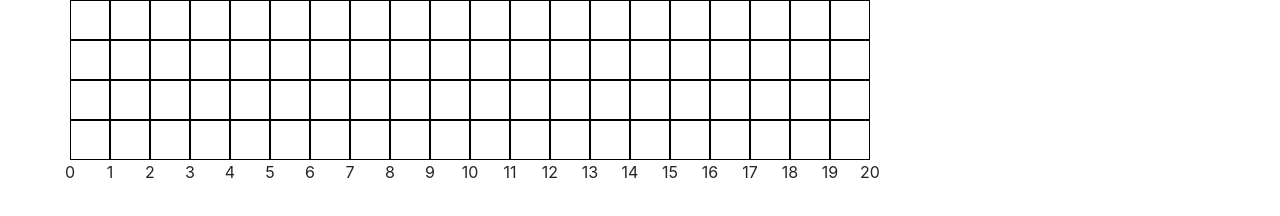
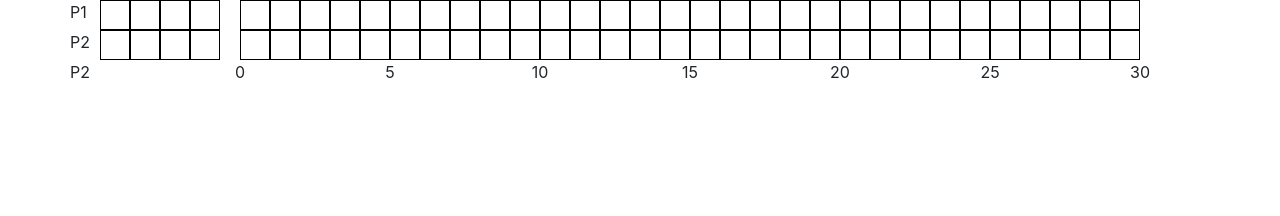
Before and after one commit to joaovirgili/escalonamentoDeProcessos, a plain HTML site: page index.html in a window 1280 px wide. Drawn offline with nearby package versions, Linux system fonts and the light colour scheme.

Commit message:
função de adicionar processos adicionada

```diff
--- a/css/index.css
+++ b/css/index.css
@@ -1,18 +1,35 @@
 .square {
     border: 1px solid black;
-    height: 40px;
-    width: 40px;
+    height: 30px;
+    width: 30px;
 }
 .index-row {
     position: relative;
-    left: -20px;
+}
+.index-cabecalho {
+    display: inline-flex;
+    margin-right: 5px;
 }
 
 .index {
-    height: 40px;
-    width: 40px;
-    /* margin-right: 20px; */
+    height: 30px;
+    width: 30px;
 }
 .center {
     margin: 0 auto;
 }
+
+.processoCabecalho {
+    display: inline-flex;
+    margin-right: 20px;
+}
+
+.processoExecucao{
+    display: inline-flex;
+}
+
+.processoNome {
+    width: 25px;
+    margin-right: 5px;
+    margin-bottom: 0px;
+}
--- a/index.html
+++ b/index.html
@@ -16,118 +16,139 @@
 
 <body>
     <div class="container">
-        <div class="center">
-            <div class="row">
-                <div class="col- square"></div>
-                <div class="col- square"></div>
-                <div class="col- square"></div>
-                <div class="col- square"></div>
-                <div class="col- square"></div>
-                <div class="col- square"></div>
-                <div class="col- square"></div>
-                <div class="col- square"></div>
-                <div class="col- square"></div>
-                <div class="col- square"></div>
-                <div class="col- square"></div>
-                <div class="col- square"></div>
-                <div class="col- square"></div>
-                <div class="col- square"></div>
-                <div class="col- square"></div>
-                <div class="col- square"></div>
-                <div class="col- square"></div>
-                <div class="col- square"></div>
-                <div class="col- square"></div>
-                <div class="col- square"></div>
-              </div>
-              <div class="row">
-                <div class="col- square"></div>
-                <div class="col- square"></div>
-                <div class="col- square"></div>
-                <div class="col- square"></div>
-                <div class="col- square"></div>
-                <div class="col- square"></div>
-                <div class="col- square"></div>
-                <div class="col- square"></div>
-                <div class="col- square"></div>
-                <div class="col- square"></div>
-                <div class="col- square"></div>
-                <div class="col- square"></div>
-                <div class="col- square"></div>
-                <div class="col- square"></div>
-                <div class="col- square"></div>
-                <div class="col- square"></div>
-                <div class="col- square"></div>
-                <div class="col- square"></div>
-                <div class="col- square"></div>
-                <div class="col- square"></div>
-              </div>
-              <div class="row">
-                <div class="col- square"></div>
-                <div class="col- square"></div>
-                <div class="col- square"></div>
-                <div class="col- square"></div>
-                <div class="col- square"></div>
-                <div class="col- square"></div>
-                <div class="col- square"></div>
-                <div class="col- square"></div>
-                <div class="col- square"></div>
-                <div class="col- square"></div>
-                <div class="col- square"></div>
-                <div class="col- square"></div>
-                <div class="col- square"></div>
-                <div class="col- square"></div>
-                <div class="col- square"></div>
-                <div class="col- square"></div>
-                <div class="col- square"></div>
-                <div class="col- square"></div>
-                <div class="col- square"></div>
-                <div class="col- square"></div>
-              </div>
-              <div class="row">
-                <div class="col- square"></div>
-                <div class="col- square"></div>
-                <div class="col- square"></div>
-                <div class="col- square"></div>
-                <div class="col- square"></div>
-                <div class="col- square"></div>
-                <div class="col- square"></div>
-                <div class="col- square"></div>
-                <div class="col- square"></div>
-                <div class="col- square"></div>
-                <div class="col- square"></div>
-                <div class="col- square"></div>
-                <div class="col- square"></div>
-                <div class="col- square"></div>
-                <div class="col- square"></div>
-                <div class="col- square"></div>
-                <div class="col- square"></div>
-                <div class="col- square"></div>
-                <div class="col- square"></div>
-                <div class="col- square"></div>
-              </div>
-              <div class="row index-row">
-                <div class="col- index text-center">0</div>
-                <div class="col- index text-center">1</div>
-                <div class="col- index text-center">2</div>
-                <div class="col- index text-center">3</div>
-                <div class="col- index text-center">4</div>
-                <div class="col- index text-center">5</div>
-                <div class="col- index text-center">6</div>
-                <div class="col- index text-center">7</div>
-                <div class="col- index text-center">8</div>
-                <div class="col- index text-center">9</div>
-                <div class="col- index text-center">10</div>
-                <div class="col- index text-center">11</div>
-                <div class="col- index text-center">12</div>
-                <div class="col- index text-center">13</div>
-                <div class="col- index text-center">14</div>
-                <div class="col- index text-center">15</div>
-                <div class="col- index text-center">16</div>
-                <div class="col- index text-center">17</div>
-                <div class="col- index text-center">18</div>
-                <div class="col- index text-center">19</div>
-                <div class="col- index text-center">20</div>
-              </div>
+        <div id="processosGrid">
+            <div id="processosDiv">
+                <div class="row" id="processo1">
+                    <div class="processoCabecalho">
+                        <div class="processoNome">
+                            <p class="processoNome">P1</p>
+                        </div>
+                        <div class="square"></div>
+                        <div class="square"></div>
+                        <div class="square"></div>
+                        <div class="square"></div>
+                    </div>
+                    <div class="processoExecucao">
+                        <div class="square"></div>
+                        <div class="square"></div>
+                        <div class="square"></div>
+                        <div class="square"></div>
+                        <div class="square"></div>
+                        <div class="square"></div>
+                        <div class="square"></div>
+                        <div class="square"></div>
+                        <div class="square"></div>
+                        <div class="square"></div>
+                        <div class="square"></div>
+                        <div class="square"></div>
+                        <div class="square"></div>
+                        <div class="square"></div>
+                        <div class="square"></div>
+                        <div class="square"></div>
+                        <div class="square"></div>
+                        <div class="square"></div>
+                        <div class="square"></div>
+                        <div class="square"></div>
+                        <div class="square"></div>
+                        <div class="square"></div>
+                        <div class="square"></div>
+                        <div class="square"></div>
+                        <div class="square"></div>
+                        <div class="square"></div>
+                        <div class="square"></div>
+                        <div class="square"></div>
+                        <div class="square"></div>
+                        <div class="square"></div>
+                    </div>
+                </div>
+                <div class="row" id="processo2">
+                    <div class="processoCabecalho">
+                        <div class="processoNome">
+                            <p class="processoNome">P2</p>
+                        </div>
+                        <div class="square"></div>
+                        <div class="square"></div>
+                        <div class="square"></div>
+                        <div class="square"></div>
+                    </div>
+                    <div class="processoExecucao">
+                        <div class="square"></div>
+                        <div class="square"></div>
+                        <div class="square"></div>
+                        <div class="square"></div>
+                        <div class="square"></div>
+                        <div class="square"></div>
+                        <div class="square"></div>
+                        <div class="square"></div>
+                        <div class="square"></div>
+                        <div class="square"></div>
+                        <div class="square"></div>
+                        <div class="square"></div>
+                        <div class="square"></div>
+                        <div class="square"></div>
+                        <div class="square"></div>
+                        <div class="square"></div>
+                        <div class="square"></div>
+                        <div class="square"></div>
+                        <div class="square"></div>
+                        <div class="square"></div>
+                        <div class="square"></div>
+                        <div class="square"></div>
+                        <div class="square"></div>
+                        <div class="square"></div>
+                        <div class="square"></div>
+                        <div class="square"></div>
+                        <div class="square"></div>
+                        <div class="square"></div>
+                        <div class="square"></div>
+                        <div class="square"></div>
+                    </div>
+                </div>
+            </div>
+            <div id="processosIndex" class="row index-row">
+                <div class="index-cabecalho">
+                    <div class="processoNome">
+                        <p class="processoNome">P2</p>
+                    </div>
+                    <div class="index text-center"></div>
+                    <div class="index text-center"></div>
+                    <div class="index text-center"></div>
+                    <div class="index text-center"></div>
+                </div>
+                <div class="processoExecucao">
+                    <div class="index text-center">0</div>
+                    <div class="index text-center"></div>
+                    <div class="index text-center"></div>
+                    <div class="index text-center"></div>
+                    <div class="index text-center"></div>
+                    <div class="index text-center">5</div>
+                    <div class="index text-center"></div>
+                    <div class="index text-center"></div>
+                    <div class="index text-center"></div>
+                    <div class="index text-center"></div>
+                    <div class="index text-center">10</div>
+                    <div class="index text-center"></div>
+                    <div class="index text-center"></div>
+                    <div class="index text-center"></div>
+                    <div class="index text-center"></div>
+                    <div class="index text-center">15</div>
+                    <div class="index text-center"></div>
+                    <div class="index text-center"></div>
+                    <div class="index text-center"></div>
+                    <div class="index text-center"></div>
+                    <div class="index text-center">20</div>
+                    <div class="index text-center"></div>
+                    <div class="index text-center"></div>
+                    <div class="index text-center"></div>
+                    <div class="index text-center"></div>
+                    <div class="index text-center">25</div>
+                    <div class="index text-center"></div>
+                    <div class="index text-center"></div>
+                    <div class="index text-center"></div>
+                    <div class="index text-center"></div>
+                    <div class="index text-center">30</div>
+                </div>
+            </div>
         </div>
     </div>
 
```
Also changed, not shown: js/index.js (+48 -0 lines).
